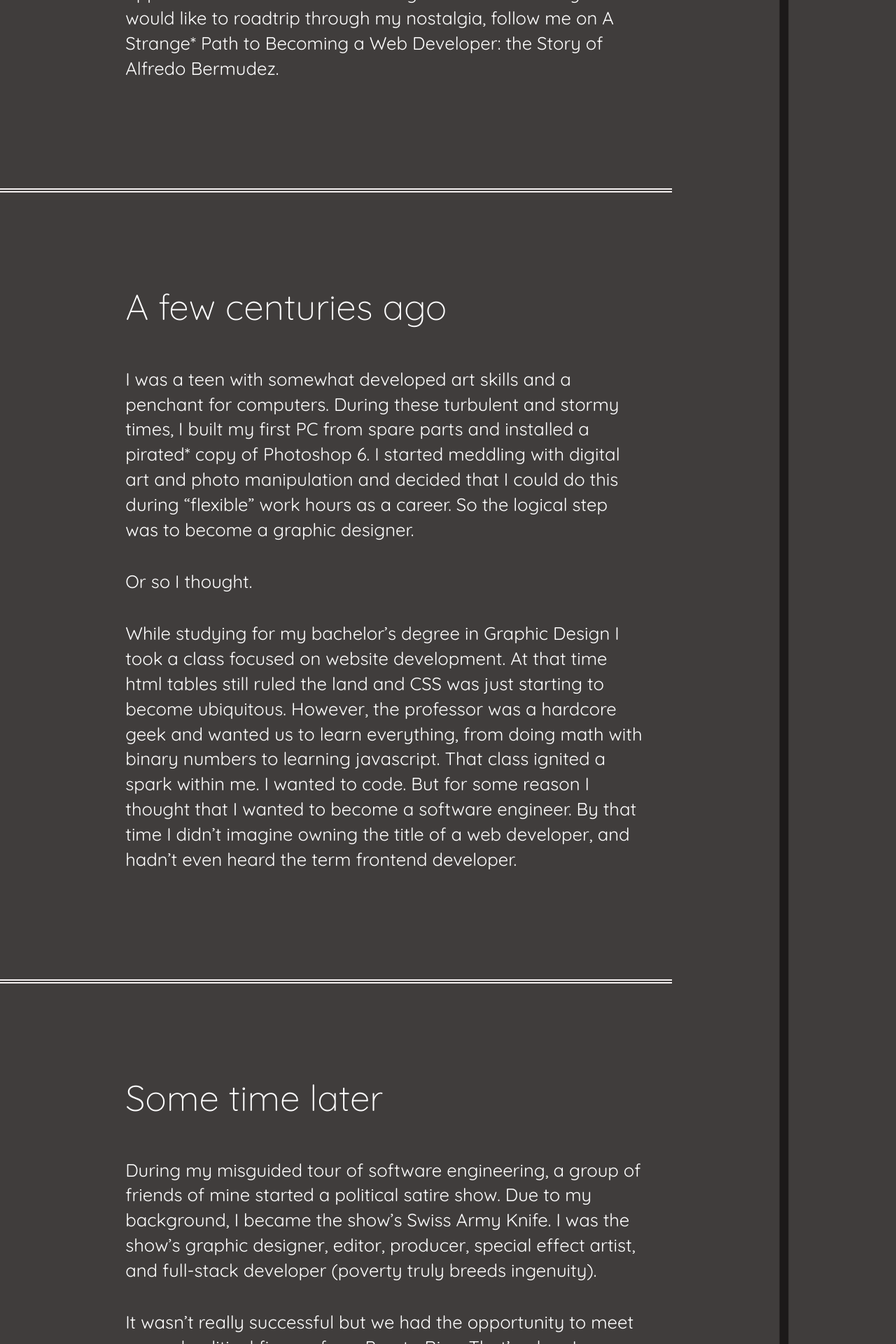
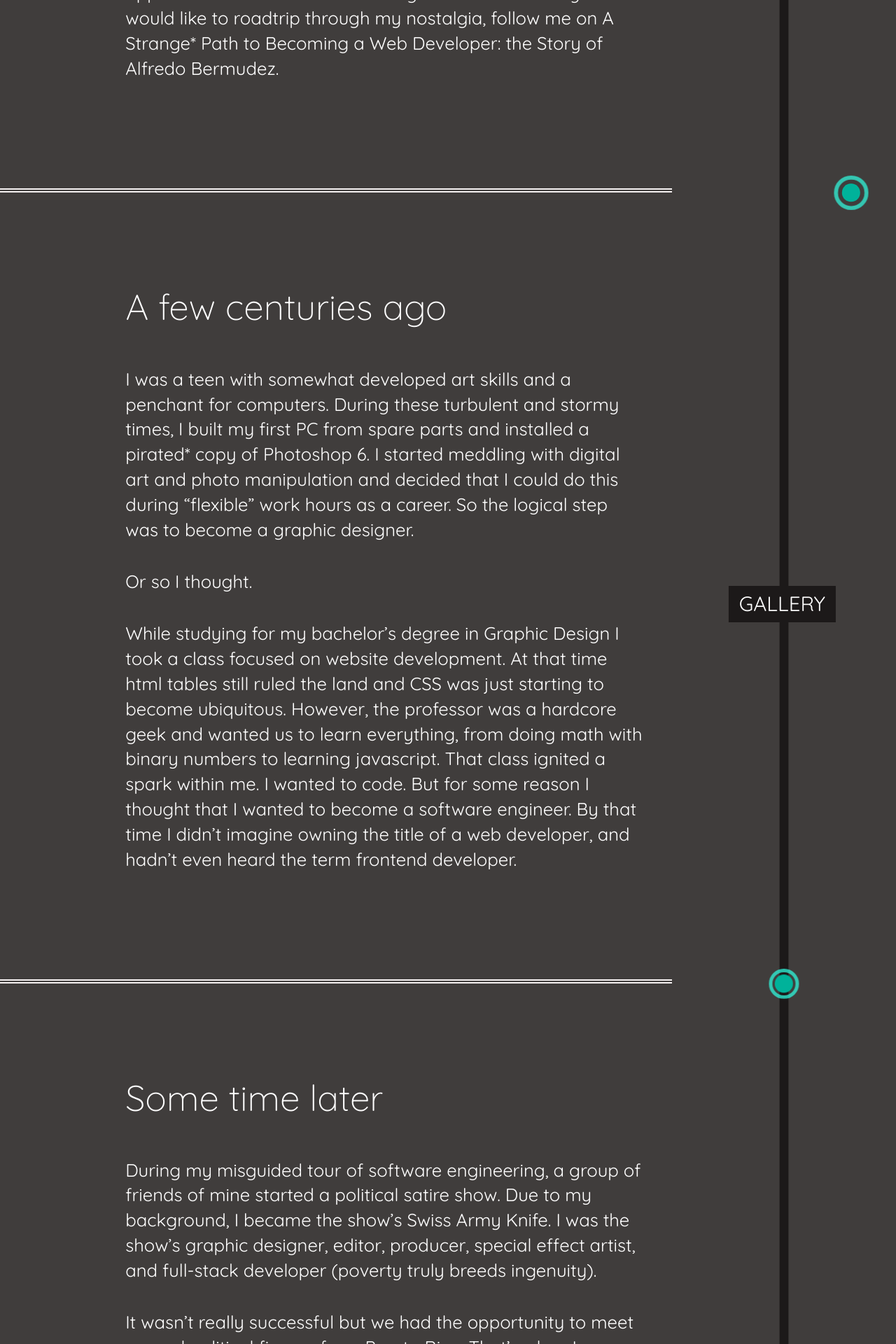
Before and after one commit to ajbh87/portfolio, a Jekyll site: the page built from index.html, in a window 1280 px wide. Shown: the part 901-2821 px from the top of the page at 70% size. Built offline with Jekyll 4.4.1, drawn with Linux system fonts in a browser that asks for light colours; some of the changed text lies outside the part shown.

Commit message:
all working

```diff
--- /dev/null
+++ b/_home/5-not-the-end.markdown
@@ -0,0 +1,4 @@
+---
+title: "This is not the end"
+---
+For my final project I decided to make an interactive webcomic. In my webcomic, the reader/user would become my co-author. Yet, how to make sure their work wouldn’t be lost and refreshed, to never be seen again? For that I would need to learn how to make a database and actually know how to interact with it. Due to my familiarity with Wordpress, I settled for programming it with PHP and MySQL in the backend.
--- /dev/null
+++ b/_includes/line.html
@@ -0,0 +1,13 @@
+<div class="bg-line">
+  <svg class="bg-line__svg" viewBox="0 0 100 250" width="100%" height="100%" preserveAspectRatio="none" >
+    <title>Background Line</title>
+    <line class="bg-line__straight" x1="87.5" y1="0" x2="87.5" y2="250"/>
+    <polyline class="bg-line__path" points="87.5,0 87.5,50 95,60 95,90 87.5,100 80,90 80,110 80,140 95,160 95,190 87.5,200
+		87.5,250"/>
+  </svg>
+  <div class="bg-line__point bg-line__point--1"></div>
+  <div class="bg-line__point bg-line__point--2"></div>
+  <div class="bg-line__point bg-line__point--3"></div>
+  <div class="bg-line__point bg-line__point--4"></div>
+  <div class="bg-line__point bg-line__point--5"></div>
+</div>
--- a/_sass/_base.scss
+++ b/_sass/_base.scss
@@ -144,6 +144,7 @@
 }
 
 button {
+  line-height: $base-line-height;
   &:not([disabled]) {
     cursor: pointer;
   }
--- a/_sass/_home.scss
+++ b/_sass/_home.scss
@@ -36,6 +36,32 @@
     text-align: left;
     color: #fff;
   }
+  &.open {
+    .section-content {
+      animation-name: collapse;
+      @extend %default-animation;
+      transform: $prop + "(0)";
+    }
+
+    .section-content__content {
+      animation-name: collapseInverse;
+      @extend %default-animation;
+      transform: $prop + "(0)";
+    }
+  }
+  &.close {
+    .section-content {
+      animation-name: expand;
+      @extend %default-animation;
+      transform: $prop + "(1)";
+    }
+
+    .section-content__content {
+      animation-name: expandInverse;
+      @extend %default-animation;
+      transform: $prop + "(1)";
+    }
+  }
 }
 
 %default-animation {
@@ -49,35 +75,9 @@
   overflow: hidden;
   position: relative;
 
-  &.open {
-    .section-content {
-      animation-name: collapseInverse;
-      @extend %default-animation;
-      transform: $prop + "(1000)";
-    }
-
-    .section-content__content {
-      animation-name: collapse;
-      @extend %default-animation;
-      transform: $prop + "(0)";
-    }
-  }
-  &.close {
-    .section-content {
-      animation-name: collapse;
-      @extend %default-animation;
-      transform: $prop + "(0)";
-    }
-
-    .section-content__content {
-      animation-name: collapseInverse;
-      @extend %default-animation;
-      transform: $prop + "(1000)";
-    }
-  }
 }
 .section-content {
-  $origin: center top;
+  $origin: left center;
   position: relative;
   box-sizing: border-box;
   float: left;
@@ -101,13 +101,70 @@
 
 }
 .section-gallery {
+  display: grid;
+  grid-template-columns: repeat(3, 1fr);
+  grid-template-rows: 1fr 2fr;
+  //grid-gap: 5px;
+
   position: absolute;
   top: 0;
   bottom: 0;
   left: 0;
   right: 0;
-  background: #fff;
   z-index: 0;
+  //background: $grey-color-lighter;
+  padding: $spacing-unit;
+  overflow: auto;
+  &__item {
+    overflow: hidden;
+    &:nth-child(3n + 1) {
+      grid-column: span 1;
+    }
+    &:nth-child(3n + 2) {
+      grid-column: span 2;
+    }
+    &:nth-child(3n) {
+      grid-column: span 3;
+    }
+  }
+  &__link {
+    display: block;
+    width: 100%;
+    height: 100%;
+    transform: scale(1.25);
+    opacity: 0.6666;
+    transition:
+      opacity 0.2s ease(out-cubic),
+      transform 0.2s ease(out-cubic);
+
+    background-size: cover;
+    background-position: center center;
+    background-repeat: no-repeat;
+    background-color: #fff;
+    &:hover {
+      transform: scale(1);
+      opacity: 1;
+    }
+  }
+  &__image {
+    display: block;
+    width: 100%;
+    height: auto;
+  }
+}
+
+.section-button {
+  position: absolute;
+  top: 50%;
+  right: -12.3vw;
+  transform: translateX(50%);
+  z-index: 20;
+  padding: 0.2rem 0.6rem;
+  border: 0;
+  background: $grey-color-dark;
+  color: #fff;
+  font-size: 1.15rem;
+  text-transform: uppercase;
 }
 
 @keyframes pulsate {
--- a/home-bundle.js
+++ b/home-bundle.js
@@ -87,9 +87,20 @@
         }
     }
 }
-const saKnife = {
-    transitionEvent: whichTransitionEvent(),
-    offset: (el) => {
+function forEach(elements, fn) {
+    const total = elements.length;
+    let index = 0;
+    for (index = 0; index < total; index++) {
+        fn(elements[index]);
+    }
+}
+function hasClass(el, className) {
+    if (el.classList)
+        return el.classList.contains(className);
+    else
+        return new RegExp('(^| )' + className + '( |$)', 'gi').test(el.className);
+}
+function offset(el) {
     const rect = el.getBoundingClientRect(),
         body = document.body.getBoundingClientRect();
 
@@ -97,8 +108,8 @@
         top: Math.abs(body.top) + rect.top,
         left: Math.abs(body.left) + rect.left
     };
-    },
-    winSize: () => {
+}
+function winSize() {
     const e = document.documentElement,
         g = document.querySelector('body'),
         width = e.clientWidth||g.clientWidth,
@@ -111,15 +122,33 @@
         documentHeight: g.offsetHeight,
         documentWidth: g.offsetWidth
     };
-    },
-    hasClass: (el, className) => {
-        if (el.classList)
-            return el.classList.contains(className);
-        else
-            return new RegExp('(^| )' + className + '( |$)', 'gi').test(el.className);
-    },
-    round: (value, decimals) => Number( Math.round(value + 'e' + decimals) + 'e-' + decimals )
-};
+}
+
+const saKnife = {
+    transitionEvent: whichTransitionEvent(),
+    offset,
+    winSize,
+    hasClass,
+    round: (value, decimals) => Number( Math.round(value + 'e' + decimals) + 'e-' + decimals ),
+    forEach
+};
+
+if (NodeList.forEach == null) {
+    NodeList.prototype.forEach = function(fn) {
+        forEach(this, fn);
+    };
+}
+if (HTMLElement.hasClass == null) {
+    HTMLElement.prototype.hasClass = function(className) {
+        return hasClass(this, className);
+    };
+}
+if (HTMLElement.getOffset == null) {
+    HTMLElement.prototype.getOffset = function() {
+        return offset(this);
+    };
+}
+
 /* harmony default export */ __webpack_exports__["a"] = (saKnife);
 
 /***/ }),
@@ -705,7 +734,7 @@
 
                 for (pointIndex = 1; pointIndex < points.numberOfItems; pointIndex++) {
                     point = points.getItem(pointIndex);
-                    debugger;
+
                     length = calculateLength(points.getItem(pointIndex - 1), point);
 
                     if (point.y <= trigger.y) {
@@ -718,7 +747,7 @@
                             point.y = changeY(point);
                         }
                     }
-                    debugger;
+
                     if (pointIndex <= triggerIndex) {
                         length = calculateLength(points.getItem(pointIndex - 1), point);
                         lengths.push(length);
@@ -1518,9 +1547,10 @@
         triggers = new __WEBPACK_IMPORTED_MODULE_0__scripts_scrollTrigger_js__["a" /* default */]({
             active: sectionAct,
             probe: bindScrollToLine
-        }),
-        markers = container.querySelectorAll('.bg-line__point');
-    let sectionsSizes = getSectionRatios();
+        });
+    let markers = container.querySelectorAll('.bg-line__point'), // need 5
+        galleryButtons = document.querySelectorAll('[data-open-close]'),
+        sectionsSizes = getSectionRatios();
 
     line.setRatios(sectionsSizes.ratios);
     line.el.path.addEventListener('svgTrigger', (event) => {
@@ -1535,6 +1565,20 @@
         }
     });
 
+    __WEBPACK_IMPORTED_MODULE_2__scripts_saKnife_js__["a" /* default */].forEach(galleryButtons, (button) => {
+        button.addEventListener('click', function() {
+            const targetSelector = this.attributes['data-open-close'].value,
+                target = document.querySelector(targetSelector);
+            if (target.hasClass('open')) {
+                target.classList.remove('open');
+                target.classList.add('close');
+            } else {
+                target.classList.remove('close');
+                target.classList.add('open');
+            }
+        });
+    });
+
     window.addEventListener('resize', __WEBPACK_IMPORTED_MODULE_3__node_modules_lodash_debounce_index_js___default()(onResize, 250));
 
     function onResize() {
@@ -1549,7 +1593,7 @@
             topArr = []; // top calculation array
 
         triggers.elements.forEach((element, index) => {
-            let marker = markers[index + 1],
+            let marker = markers[index],
                 ratio = element.el.offsetHeight / cHeight,
                 lastTop = (index === 0) ? 0 : topArr[topArr.length - 1],
                 top = (ratio * 100) + lastTop; // top calculation
@@ -1562,6 +1606,7 @@
 
         return { cHeight, posArr, ratios, topArr };
     }
+
     function bindScrollToLine(percent) {
         line.pathLength(percent);
     }
--- a/index.html
+++ b/index.html
@@ -4,33 +4,35 @@
 options: "sectionOptions"
 ---
 {% for section in site.home %}
-  <section class="section" data-scroll-trigger="{{ page.options }}">
+  <section id="{{ section.title | slugify }}" class="section" data-scroll-trigger="{{ page.options }}">
     <div class="section__title">
       <h2 class="section__title--animate">{{ section.title }}</h2>
     </div>
+    {% if section.gallery %}
+    <button
+      class="section-button"
+      data-open-close="#{{ section.title | slugify }}">
+      Gallery
+    </button>
+    {% endif %}
     <div class="section-container">
       <div class="section-content">
         <div class="section-content__content">
           {{ section.content }}
         </div>
       </div>
+      {% if section.gallery %}
       <div class="section-gallery">
+        {% for image in section.gallery %}
+        <div class="section-gallery__item">
+          <a href="{{ image.url }}" alt="{{ image.name }}"
+            class="section-gallery__link" style="background-image: url({{ image.url }})">
+          </a>
+        </div>
+        {% endfor %}
       </div>
+      {% endif %}
     </div>
   </section>
 {% endfor %}
-
-<div class="bg-line">
-  <svg class="bg-line__svg" viewBox="0 0 100 250" width="100%" height="100%" preserveAspectRatio="none" >
-    <title>Background Line</title>
-    <line class="bg-line__straight" x1="87.5" y1="0" x2="87.5" y2="250"/>
-    <polyline class="bg-line__path" points="87.5,0 87.5,50 95,60 95,90 87.5,100 80,90 80,110 80,140 95,160 95,190 87.5,200
-		87.5,250"/>
-  </svg>
-  <button class="bg-line__point bg-line__point--0" disabled="disabled"></button>
-  <button class="bg-line__point bg-line__point--1" data-index="1"></button>
-  <button class="bg-line__point bg-line__point--2" data-index="2"></button>
-  <button class="bg-line__point bg-line__point--3" data-index="2"></button>
-  <button class="bg-line__point bg-line__point--4" disabled="disabled"></button>
-  <button class="bg-line__point bg-line__point--5" disabled="disabled"></button>
-</div>
+{% include line.html %}
--- a/scripts/svgLine.js
+++ b/scripts/svgLine.js
@@ -108,7 +108,7 @@
 
                 for (pointIndex = 1; pointIndex < points.numberOfItems; pointIndex++) {
                     point = points.getItem(pointIndex);
-                    debugger;
+
                     length = calculateLength(points.getItem(pointIndex - 1), point);
 
                     if (point.y <= trigger.y) {
@@ -121,7 +121,7 @@
                             point.y = changeY(point);
                         }
                     }
-                    debugger;
+
                     if (pointIndex <= triggerIndex) {
                         length = calculateLength(points.getItem(pointIndex - 1), point);
                         lengths.push(length);
```
Also changed, not shown: _home/2-centuries.markdown (+10 -0 lines), _home/3-later.markdown (+10 -0 lines), _includes/home_section.html (deleted, +0 -13 lines), script.js (+20 -4 lines), scripts/saKnife.js (+42 -13 lines). Lines whose indentation alone changed are shown as unchanged.
